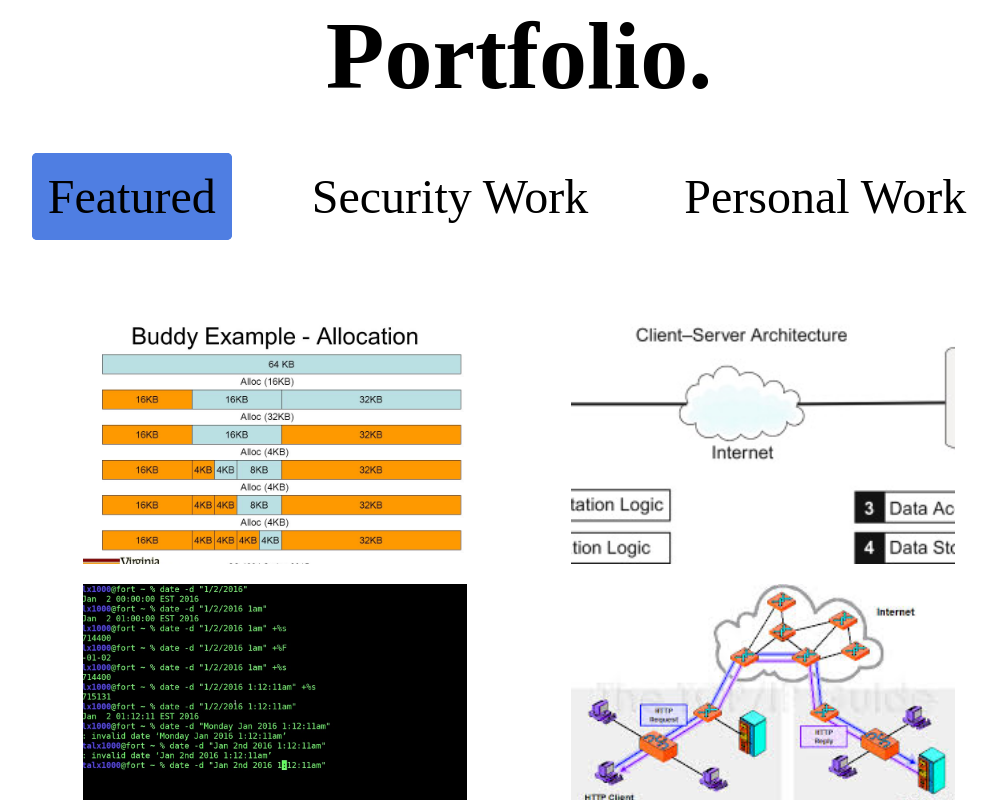
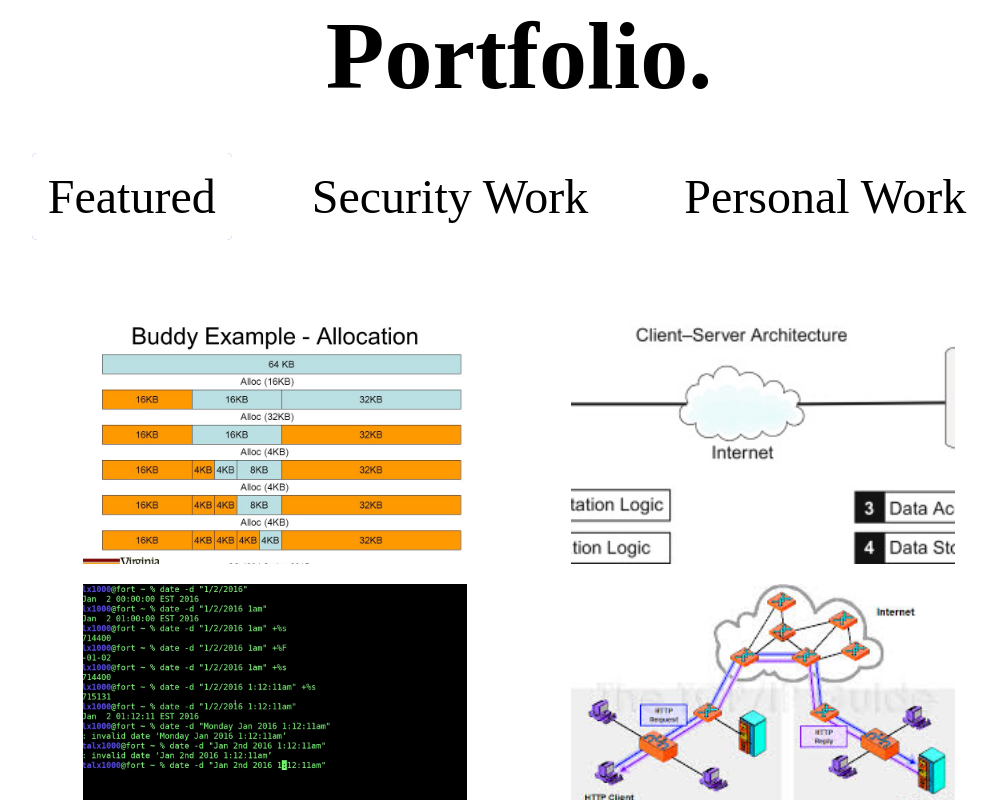
Before and after one commit to ValRobichaux/port2.0, a React (Create React App) app: page / in a window 1280 px wide. Shown: the part 994-1794 px from the top of the page, without its empty margins (121-1117 px from the left). Built offline with nearby package versions, Linux system fonts and the light colour scheme; the HTML template or start-up script is replaced by a standard one; a web font is replaced by a local one.

Commit message:
fixed portfolio

```diff
--- a/src/components/portfolio/Portfolio.scss
+++ b/src/components/portfolio/Portfolio.scss
@@ -9,6 +9,7 @@
 
   h1 {
     font-size: 6rem;
+    z-index: 1;
   }
 
   ul {
@@ -31,7 +32,7 @@
 
       &.active {
         background-color: $mainColor;
-        box-shadow: inset 300px 0 0 0 $mainColor;
+        box-shadow: inset 300px 0 0 0 white;
       }
     }
   }
--- a/src/components/portfolioList/portfolioList.scss
+++ b/src/components/portfolioList/portfolioList.scss
@@ -5,9 +5,9 @@
     padding: 6px;
     border-radius: 5px;
     cursor: pointer;
+    z-index: 1;
 
     &.active{
-        background-color: $mainColor;
         background-size: 100px;
     }
 }
```
